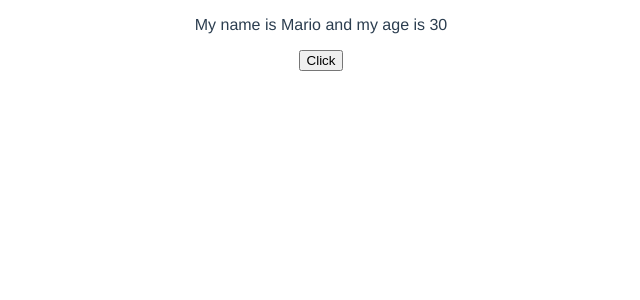
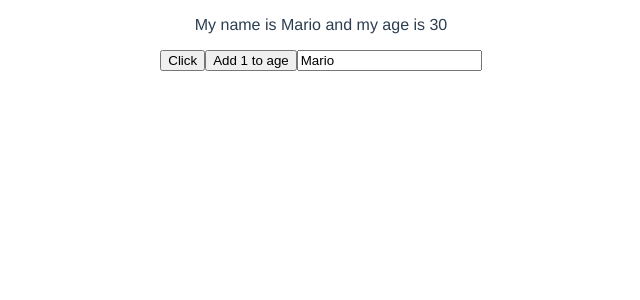
Before and after one commit to alex197925/blog-vue, a Vue app: page / in a window 1280 px wide. Shown: the top 300 px of the page, without its empty margins (319-959 px from the left). Built offline with nearby package versions, Linux system fonts and the light colour scheme.

Commit message:
Use ref-reactive value

```diff
--- a/src/views/HomeView.vue
+++ b/src/views/HomeView.vue
@@ -2,8 +2,10 @@
 
 <template>
   <div class="home">
-    <p ref="p">My name is {{ name }} and my age is {{ age }}</p>
+    <p>My name is {{ name }} and my age is {{ age }}</p>
     <button @click="handleClick">Click</button>
+    <button @click="age++">Add 1 to age</button>
+    <input type="text" v-model="name" />
   </div>
 </template>
 
@@ -13,18 +15,15 @@
   name: "HomeView",
 
   setup() {
-    let name = "Mario";
-    let age = 30;
-
-    const p = ref(null);
+    let name = ref("Mario");
+    let age = ref(30);
 
     const handleClick = () => {
-      console.log(p.value);
-      p.value.classList.add("test");
-      p.value.textContent = "Hello Alex";
+      name.value = "Alex";
+      age.value = 40;
     };
 
-    return { name, age, handleClick, p };
+    return { name, age, handleClick };
   },
 };
 </script>
```
